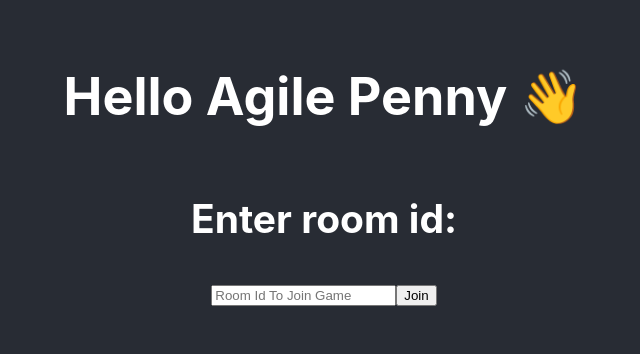
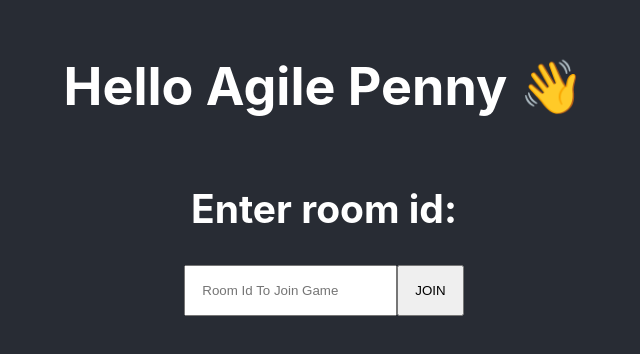
Before and after one commit to Flippin-Games/flippin-game, a React (Create React App) app in the folder client/: page / in a window 1280 px wide. Shown: the part 232-586 px from the top of the page, without its empty margins (316-956 px from the left). Built offline with nearby package versions, Linux system fonts and the light colour scheme; no server answers.

Commit message:
client | reorganize services contents

```diff
--- a/client/src/App.css
+++ b/client/src/App.css
@@ -1,3 +1,6 @@
+* {
+  box-sizing: border-box;
+}
 .App {
   text-align: center;
 }
@@ -36,3 +39,13 @@
     transform: rotate(360deg);
   }
 }
+
+button,
+input {
+  padding: 16px;
+}
+
+button {
+  text-transform: uppercase;
+  cursor: pointer;
+}
```
Also changed, not shown: client/src/services/gameService/index.ts (renamed from client/src/services/socketService/gameService/index.ts), 1 other file (tests, documents, lock files or other folders).
